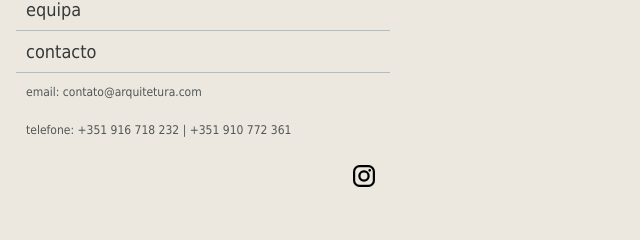
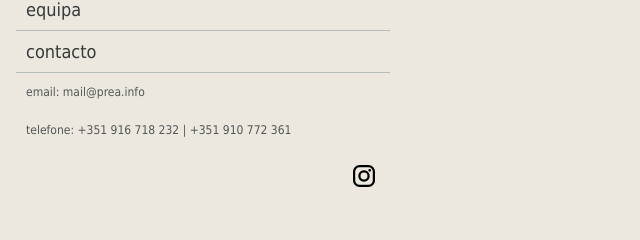
Before and after one commit to alfa04/prea, a plain HTML site: page index.html in a window 1280 px wide. Both pictures are taken after a click on the button "contacto". Shown: the part 336-576 px from the top of the page, 0-640 px from the left. Drawn offline with Linux system fonts and the light colour scheme.

Commit message:
update company email

```diff
--- a/index.html
+++ b/index.html
@@ -205,7 +205,7 @@
 
             <button class="accordion">contacto</button>
             <div class="panel">
-                email: contato@arquitetura.com
+                email: mail@prea.info
                 <br><br>
                 telefone: +351 916 718 232 | +351 910 772 361
                 <br><br>
@@ -269,7 +269,7 @@ const translations = {
         },
         contacto: {
             pt: `
-                    email: contato@arquitetura.com
+                    email: mail@prea.info
                     <br><br>
                     telefone: +351 916 718 232 | +351 910 772 361
                     <br><br>
@@ -278,7 +278,7 @@ const translations = {
                     </a>
             `,
             en: `
-                    email: contact@arquitetura.com
+                    email: mail@prea.info
                     <br><br>
                     phone: +351 916 718 232 | +351 910 772 361
                     <br><br>
```
